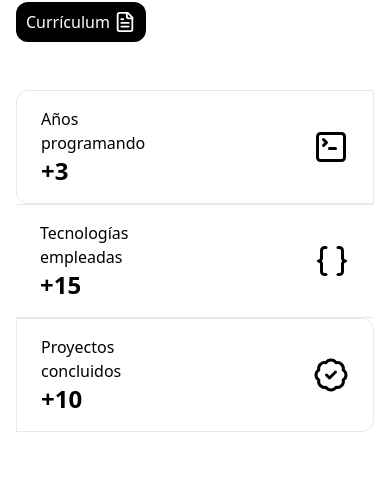
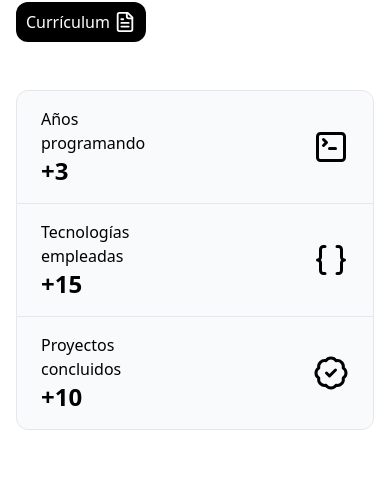
Before and after one commit to pato-1441/portfolio2024, a React (Vite) app: page / in a window 390 px wide. Shown: the part 314-796 px from the top of the page. Built offline with nearby package versions, Linux system fonts and the light colour scheme.

Commit message:
dark light mode

```diff
--- a/src/components/heroStats/HeroStats.jsx
+++ b/src/components/heroStats/HeroStats.jsx
@@ -8,22 +8,22 @@ const HeroStats = () => {
      h-fit "
     >
       <div
-        className="transition-all duration-150 hover:shadow-white hover:shadow-component flex items-center sm:gap-8
-        justify-between w-full border rounded-l-xl px-6 py-4"
+        className="text-black bg-gray-50 dark:bg-neutral-900 dark:text-white transition-all duration-150 hover:shadow-black dark:hover:shadow-white hover:shadow-component flex items-center sm:gap-8
+        justify-between w-full border rounded-xl rounded-b-none sm:border-r-none sm:rounded-tr-none sm:rounded-l-xl px-6 py-4"
       >
         <StatCard qty={"+3"} title={"Años\nprogramando"} />
         <TerminalSquare className="w-9 h-9" />
       </div>
       <div
-        className="transition-all duration-150 hover:shadow-white hover:shadow-component flex items-center sm:gap-8
-        justify-between w-full border-t border-b px-6 py-4"
+        className="text-black bg-gray-50 dark:bg-neutral-900 dark:text-white transition-all duration-150 hover:shadow-black dark:hover:shadow-white hover:shadow-component flex items-center sm:gap-8
+        justify-between w-full border-l border-r sm:border-l-none sm:border-r-none sm:border-t sm:border-b px-6 py-4"
       >
         <StatCard qty={"+15"} title={"Tecnologías\nempleadas"} />
         <Braces className="w-9 h-9" />
       </div>
       <div
-        className="transition-all duration-150 hover:shadow-white hover:shadow-component flex items-center sm:gap-8
-        justify-between w-full border rounded-r-xl px-6 py-4"
+        className="text-black bg-gray-50 dark:bg-neutral-900 dark:text-white transition-all duration-150 hover:shadow-black dark:hover:shadow-white hover:shadow-component flex items-center sm:gap-8
+        justify-between w-full border rounded-xl rounded-t-none sm:rounded-bl-none sm:rounded-r-xl px-6 py-4"
       >
         <StatCard qty={"+10"} title={"Proyectos\nconcluidos"} />
         <BadgeCheck className="w-9 h-9" />
```
